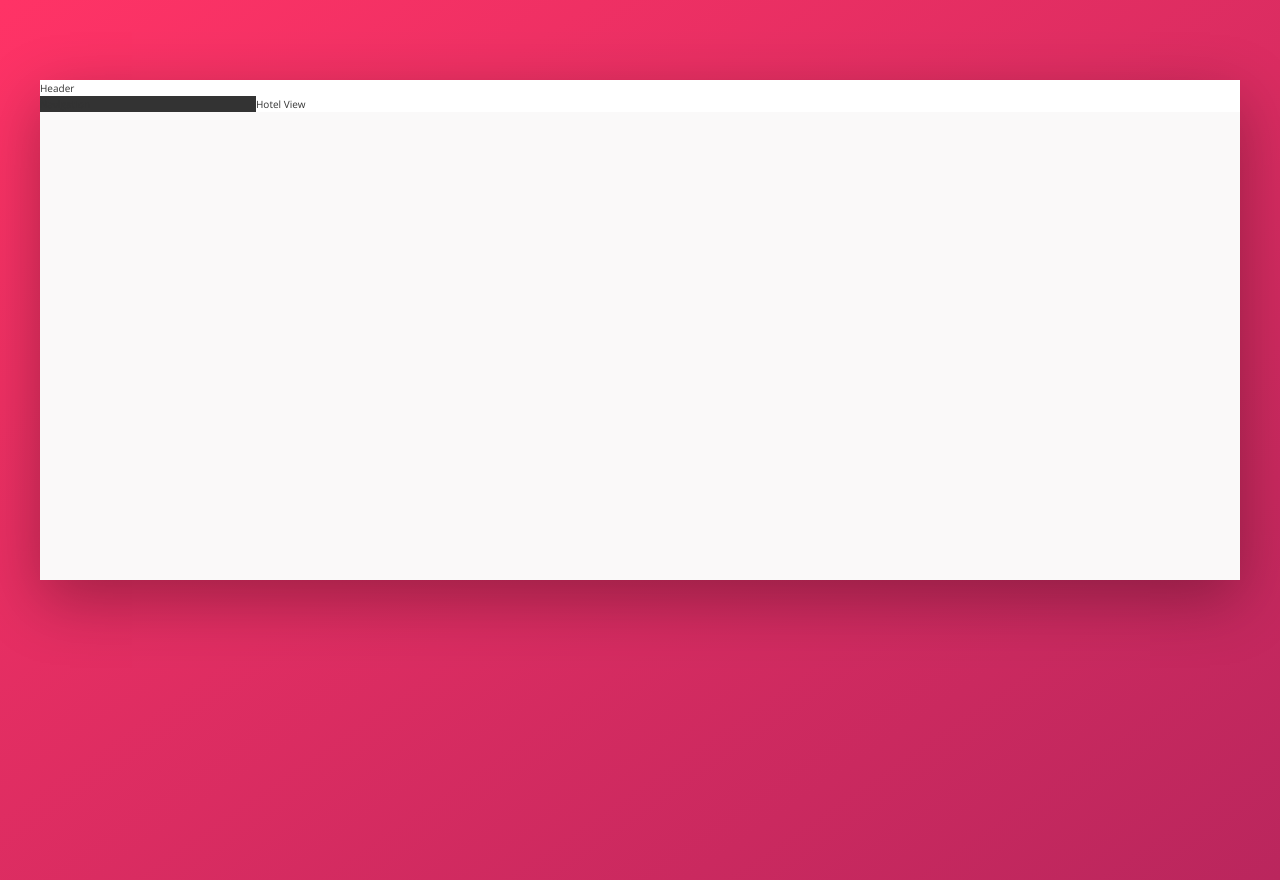
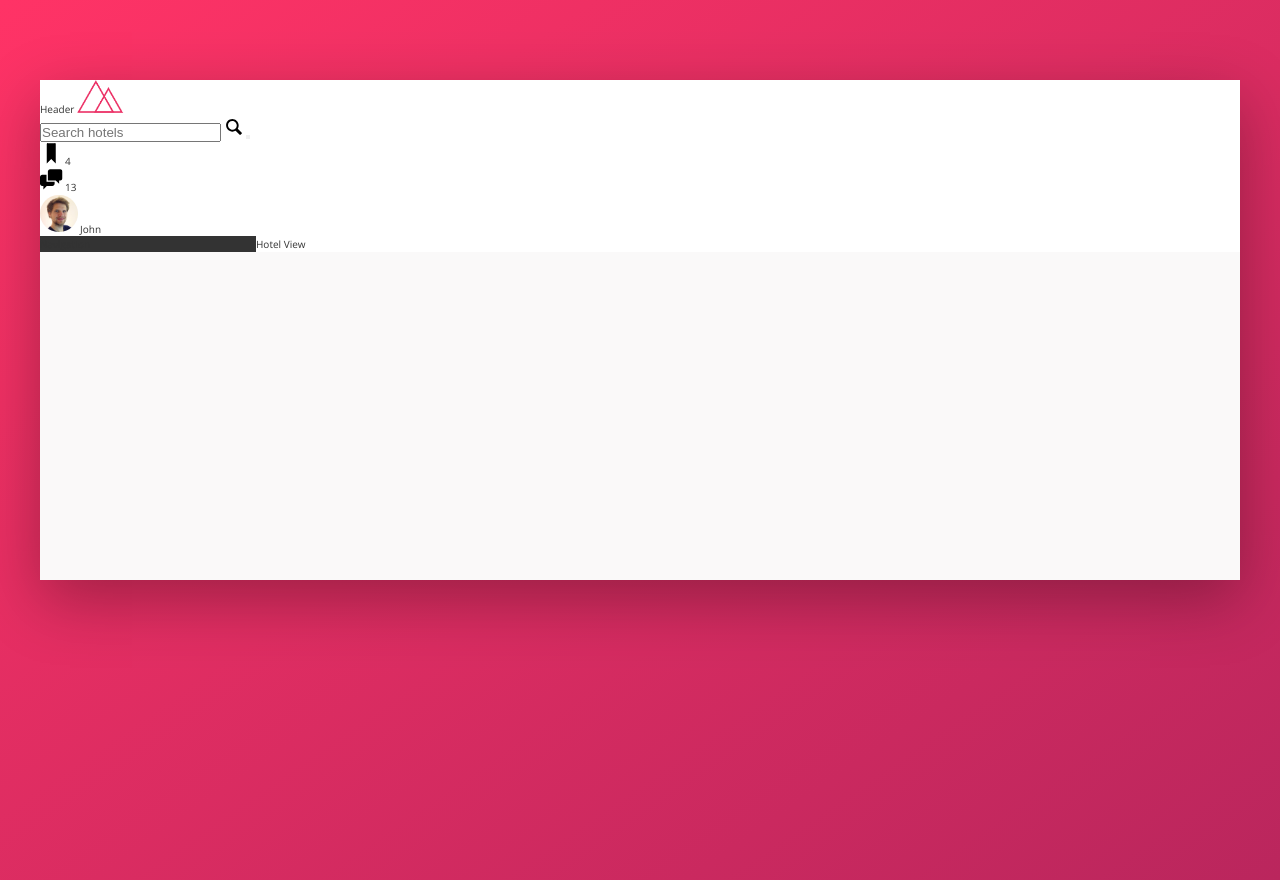
Before and after one commit to mike1234-pixel/Trillo, a website: page index.html in a window 1280 px wide. Drawn offline with nearby package versions, Linux system fonts and the light colour scheme.

Commit message:
added svg icons in index.html and began styling them in _components.scss

```diff
--- a/index.html
+++ b/index.html
@@ -17,6 +17,41 @@
     <div class="container">
       <header class="header">
         Header
+        <img src="img/logo.png" alt="trillo logo" class="logo" />
+        <form action="#" class="search">
+          <input
+            type="text"
+            class="search__input"
+            placeholder="Search hotels"
+          />
+          <!--to include svg files from sprite.svg...-->
+          <svg class="search__icon">
+            <use xlink:href="img/symbol-defs.svg#icon-magnifying-glass"></use>
+          </svg>
+          <button class="search__button"></button>
+        </form>
+        <nav class="user-nav">
+          <div class="user-nav__icon-box">
+            <svg class="user-nav__icon">
+              <use xlink:href="img/symbol-defs.svg#icon-bookmark"></use>
+            </svg>
+            <span class="user-nav__notification">4</span>
+          </div>
+          <div class="user-nav__icon-box">
+            <svg class="user-nav__icon">
+              <use xlink:href="img/symbol-defs.svg#icon-chat"></use>
+            </svg>
+            <span class="user-nav__notification">13</span>
+          </div>
+          <div class="user-nav__user">
+            <img
+              src="img/user.jpg"
+              alt="User photo"
+              class="user-nav__user-photo"
+            />
+            <span class="user-nav__user-name">John</span>
+          </div>
+        </nav>
       </header>
       <div class="content">
         <nav class="sidebar">
@@ -32,3 +67,6 @@
 
 <!--3 main components are header, sidebar and main section-->
 <!-- div content = the entire part below the header (sidebar and main section)-->
+
+<!-- icomoon - free library of svg icons -->
+<!-- https://icomoon.io/app/#/select/library -->
--- a/sass/_components.scss
+++ b/sass/_components.scss
@@ -0,0 +1,46 @@
+//////////////////////////////////////////////////////////////////
+// LOGO
+
+.logo {
+  height: 3.25rem;
+}
+
+//////////////////////////////////////////////////////////////////
+// SEARCH
+
+.search {
+  &__input {
+  }
+
+  &__button {
+  }
+
+  &__icon {
+    height: 2rem;
+    width: 2rem;
+  }
+}
+
+//////////////////////////////////////////////////////////////////
+// USER NAVIGATION
+
+.user-nav {
+  &__icon-box {
+  }
+
+  &__icon {
+    height: 2.25rem;
+    width: 2.25rem;
+  }
+
+  &__user {
+  }
+
+  &__user-photo {
+    height: 3.75rem;
+    border-radius: 50%;
+  }
+
+  &__user-name {
+  }
+}
```
Also changed, not shown: css/style.css, img/SVG/aircraft-take-off.svg (added), img/SVG/bookmark.svg (added), img/SVG/chat.svg (added), img/SVG/chevron-small-right.svg (added), img/SVG/home.svg (added), img/SVG/key.svg (added), img/SVG/location-pin.svg (added), img/SVG/magnifying-glass.svg (added), img/SVG/map.svg (added), img/SVG/star.svg (added), img/chevron-thin-right.svg (deleted), img/sprite.svg, img/symbol-defs.svg (added).
